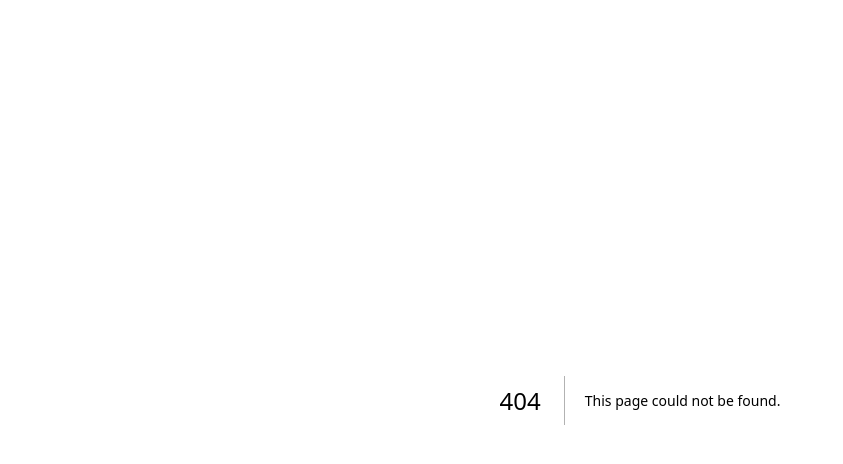
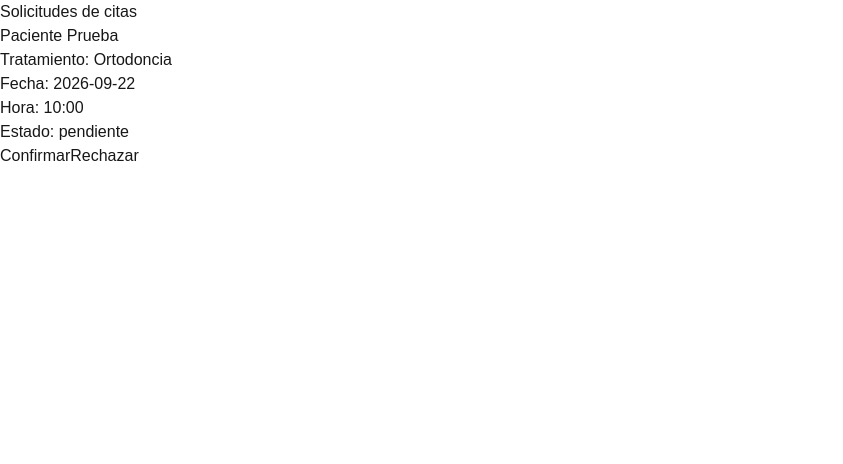
Before and after one commit to michellec91/controldental-dps, a Next.js app: page /solicitudes in a window 1280 px wide. Before the commit this address had no page. Shown: the top 464 px of the page, without its empty margins (0-843 px from the left). Built offline with nearby package versions, Linux system fonts and the light colour scheme; data requests are answered from the project's data file.

Commit message:
Implementar solicitudes de citas

```diff
--- /dev/null
+++ b/src/app/solicitudes/page.tsx
@@ -0,0 +1,5 @@
+import SolicitudesList from "../../features/solicitudes/components/SolicitudesList";
+
+export default function SolicitudesPage() {
+  return <SolicitudesList />;
+}
--- a/src/features/solicitudes/components/SolicitudesList.tsx
+++ b/src/features/solicitudes/components/SolicitudesList.tsx
@@ -0,0 +1,57 @@
+"use client";
+
+import { useEffect, useState } from "react";
+import { Cita, obtenerSolicitudesPendientes, actualizarEstadoCita } from "../../../services/citasService";
+
+export default function SolicitudesList() {
+  // Guarda las citas que obtenemos desde la API.
+  const [citas, setCitas] = useState<Cita[]>([]);
+
+  // Carga las citas cuando el componente se muestra por primera vez.
+  useEffect(() => {
+    cargarCitas();
+  }, []);
+
+  // Consulta las citas y las guarda en el estado.
+  async function cargarCitas() {
+    const datos = await obtenerSolicitudesPendientes();
+    setCitas(datos);
+  }
+
+  // Confirma una solicitud y actualiza la lista.
+  async function confirmarCita(id: string) {
+    await actualizarEstadoCita(id, "confirmada");
+    cargarCitas();
+  }
+
+  // Rechaza una solicitud y actualiza la lista.
+  async function rechazarCita(id: string) {
+    await actualizarEstadoCita(id, "rechazada");
+    cargarCitas();
+  }
+
+  return (
+    <div>
+        <h1>Solicitudes de citas</h1>
+
+        {citas.length === 0 ? (
+            <p>No hay solicitudes pendientes.</p>
+        ) : (
+        citas.map((cita) => (
+            <div key={cita.id}>
+                <h2>{cita.paciente}</h2>
+                <p>Tratamiento: {cita.tratamiento}</p>
+                <p>Fecha: {cita.fecha}</p>
+                <p>Hora: {cita.hora}</p>
+                <p>Estado: {cita.estado}</p>
+
+                <div>
+                    <button onClick={() => confirmarCita(cita.id)}>Confirmar</button>
+                    <button onClick={() => rechazarCita(cita.id)}>Rechazar</button>
+                </div>
+            </div>
+            ))
+         )}
+    </div>
+  );
+}
--- a/src/services/citasService.ts
+++ b/src/services/citasService.ts
@@ -22,3 +22,34 @@ export async function obtenerCitas(): Promise<Cita[]> {
 
   return await respuesta.json();
 }
+
+// Obtiene únicamente las citas que están pendientes de revisión.
+export async function obtenerSolicitudesPendientes(): Promise<Cita[]> {
+  const respuesta = await fetch(`${API_URL}/citas?estado=pendiente`);
+
+  if (!respuesta.ok) {
+    throw new Error("No se pudieron consultar las solicitudes pendientes.");
+  }
+
+  return await respuesta.json();
+}
+
+// Actualiza el estado de una cita.
+export async function actualizarEstadoCita(
+  id: string,
+  estado: string
+): Promise<Cita> {
+  const respuesta = await fetch(`${API_URL}/citas/${id}`, {
+    method: "PATCH",
+    headers: {
+      "Content-Type": "application/json",
+    },
+    body: JSON.stringify({ estado }),
+  });
+
+  if (!respuesta.ok) {
+    throw new Error("No se pudo actualizar el estado de la cita.");
+  }
+
+  return await respuesta.json();
+}
```
